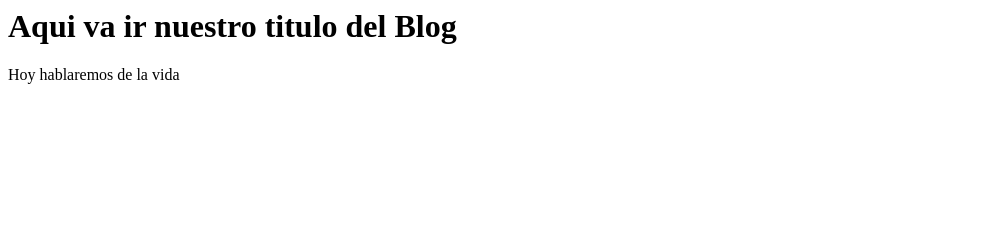
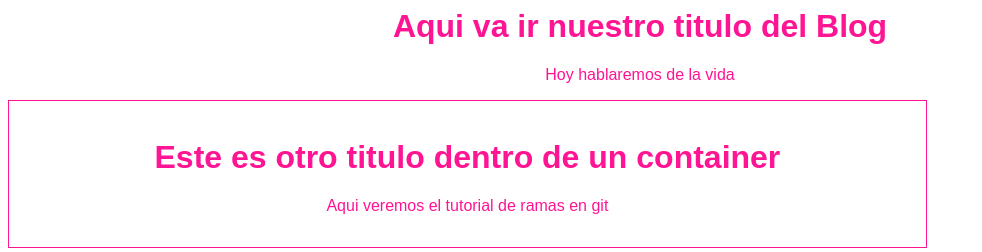
Before and after one commit to jordykan/HyperBlog, a plain HTML site: page blogpost.html in a window 1280 px wide. Shown: the whole page, without its empty margins (0-982 px from the left). Drawn offline with Linux system fonts and the light colour scheme.

Commit message:
Commit al master del blog en su version mas reciente

```diff
--- a/blogpost.html
+++ b/blogpost.html
@@ -1,10 +1,19 @@
 <html>
     <head>
+        <link rel="stylesheet" href="css/estilos.css">
         <title>El titulo del post</title>
-        <link rel=stylesheet" href="css/estilos.css" />
     </head>
     <body>
         <h1>Aqui va ir nuestro titulo del Blog</h1>
         <p>Hoy hablaremos de la vida</p>
+
+        <div id="container">
+            <div id="post">
+                <h1>Este es otro titulo dentro de un
+                    container
+                </h1>
+                <p>Aqui veremos el tutorial de ramas en git</p>
+            </div>
+        </div>
     </body>
 </html>
--- a/css/estilos.css
+++ b/css/estilos.css
@@ -4,3 +4,11 @@ body
     text-align: center;
     font-family: Arial, Helvetica, sans-serif;
 }
+
+#container
+{
+    width: 70%;
+    padding: 1em;
+    text-align: center;
+    border: 1px solid;
+}
```
